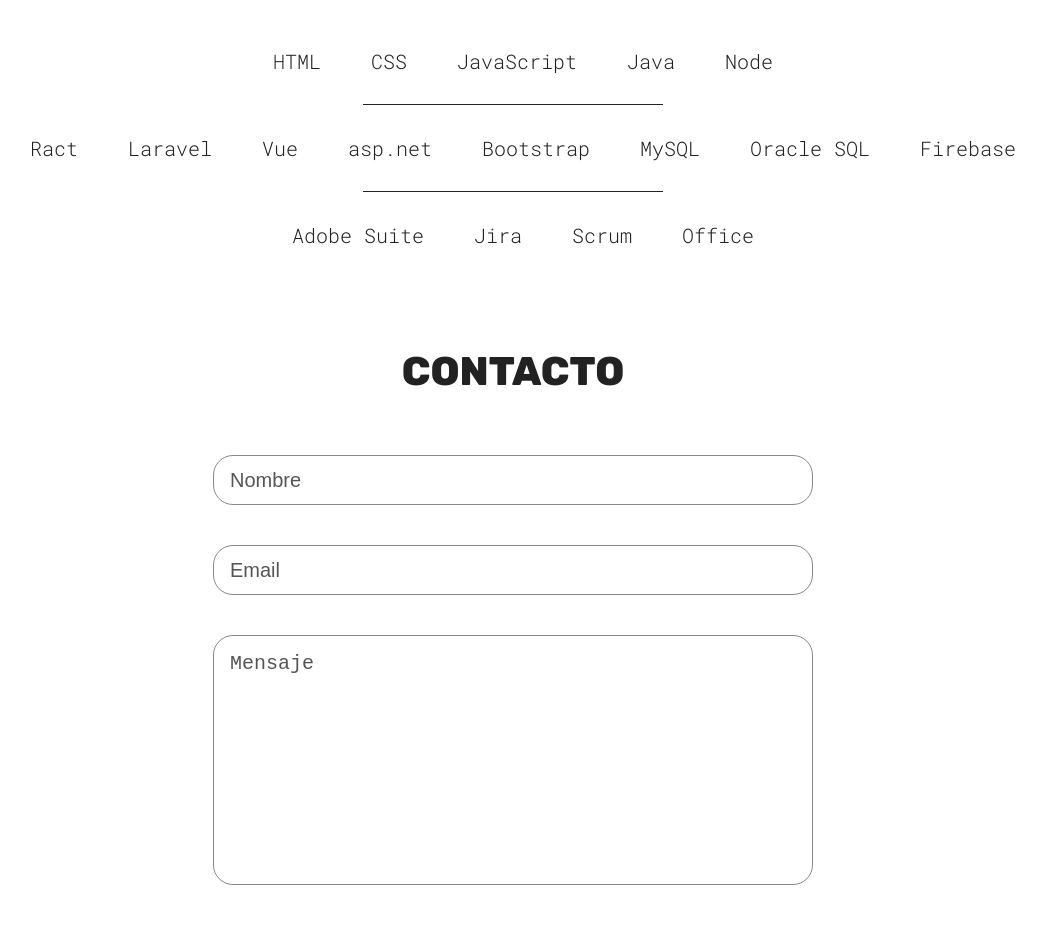
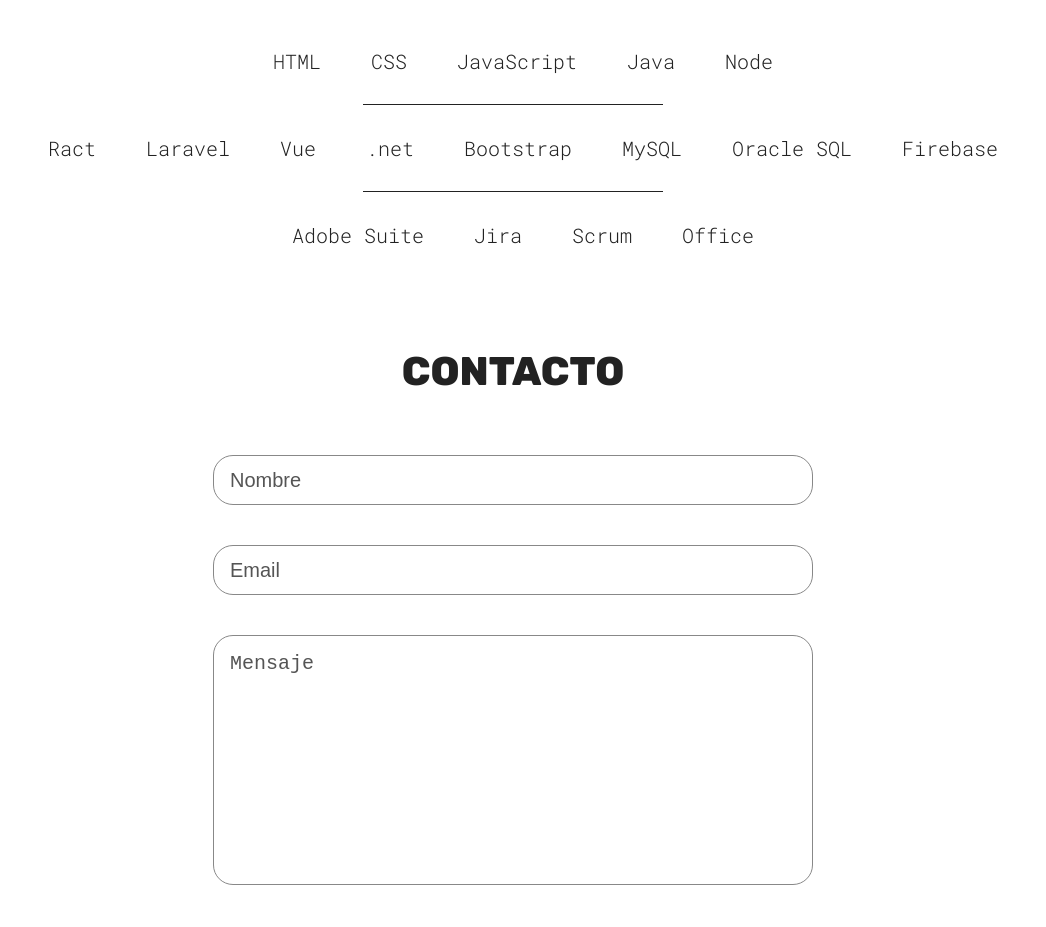
Before and after one commit to JoseTruko/jose-miguel, a React (Vite) app: page / in a window 1280 px wide. Shown: the part 1820-2747 px from the top of the page, without its empty margins (127-1173 px from the left). Built offline with nearby package versions, Linux system fonts and the light colour scheme.

Commit message:
Configure form

```diff
--- a/package.json
+++ b/package.json
@@ -10,6 +10,7 @@
     "preview": "vite preview"
   },
   "dependencies": {
+    "emailjs-com": "^3.2.0",
     "react": "^18.3.1",
     "react-dom": "^18.3.1"
   },
--- a/src/Componets/Contact/Contact.jsx
+++ b/src/Componets/Contact/Contact.jsx
@@ -4,7 +4,7 @@
   return (
     <section id='contact' className={styles.container}>
         <h1 className="sectionTitle">Contacto</h1>
-        <form action="">
+        <form action="https://formspree.io/f/mgvodnnd" method='POST'>
             <div className='formGroup'>
                 <label htmlFor="name" hidden>
                     Name
--- a/src/Componets/Projects/Projects.jsx
+++ b/src/Componets/Projects/Projects.jsx
@@ -1,11 +1,6 @@
 import React from 'react'
 import styles from './ProjectsStyles.module.css'
 //Import for projects
-import Viberr from '../../assets/viberr.png'
-import freshBurger from '../../assets/fresh-burger.png'
-import hipssper from '../../assets/hipsster.png'
-import fitLift from '../../assets/fitlift.png'
-
 import cabañas from '../../assets/CabañasWeb.png';
 import ticosta from '../../assets/TicostaWeb.png';
 import lumina from '../../assets/LuminaApp.png';
--- a/src/Componets/Skills/Skills.jsx
+++ b/src/Componets/Skills/Skills.jsx
@@ -19,7 +19,7 @@
                 <SkillList src={checkMarkIcon} skill="Ract" />
                 <SkillList src={checkMarkIcon} skill="Laravel" />
                 <SkillList src={checkMarkIcon} skill="Vue" />
-                <SkillList src={checkMarkIcon} skill="asp.net" />
+                <SkillList src={checkMarkIcon} skill=".net" />
                 <SkillList src={checkMarkIcon} skill="Bootstrap" />
                 <SkillList src={checkMarkIcon} skill="MySQL" />
                 <SkillList src={checkMarkIcon} skill="Oracle SQL" />
```
Also changed, not shown: 1 other file (tests, documents, lock files or other folders).
